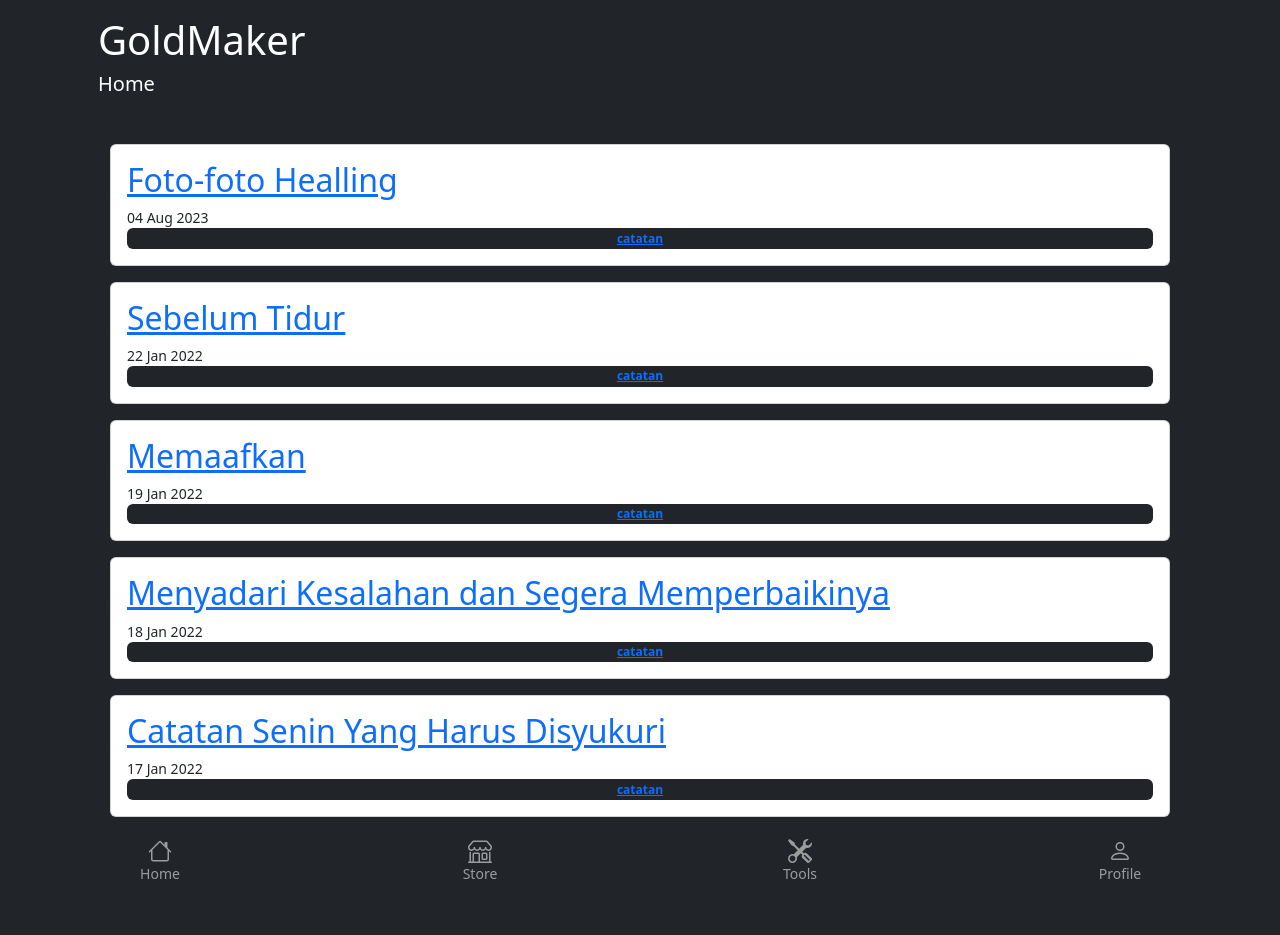
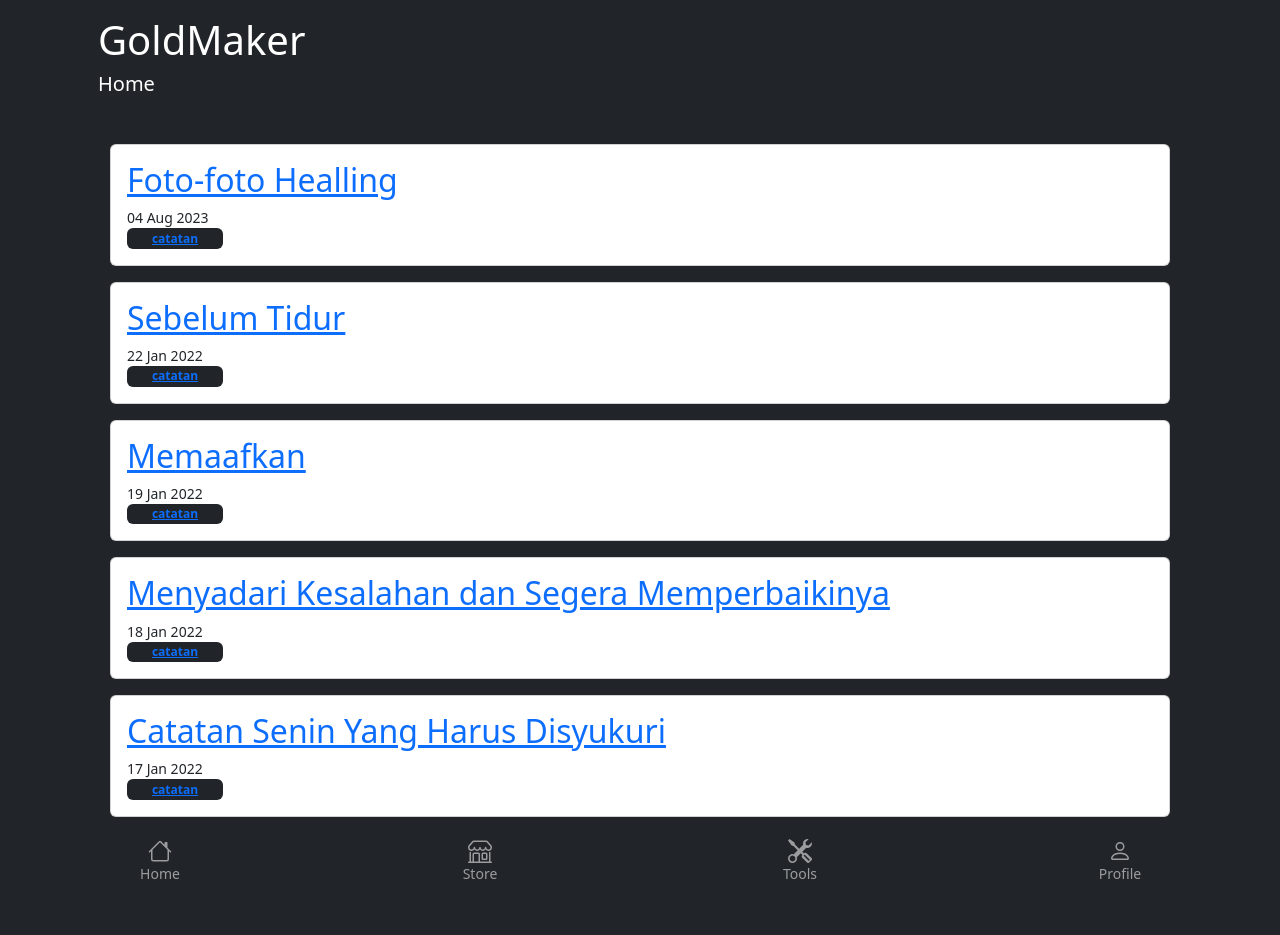
Before and after one commit to angganesia/angganesia.github.io, a Jekyll site: the page built from index.html, in a window 1280 px wide. Built offline with Jekyll 4.4.1, drawn with Linux system fonts in a browser that asks for light colours; the list of posts is cut into pages by our own code.

Commit message:
update index.html

```diff
--- a/index.html
+++ b/index.html
@@ -70,7 +70,7 @@
           <a href="{{site.baseurl}}{{post.url}}"> {{post.title}} </a>
         </h2>
         <small class="date card-text">{{post.date | date_to_string}}</small>
-        <div class="categories badge text-bg-dark text-wrap">
+        <div class="categories badge text-bg-dark text-wrap" style="width: 6rem;">
           {% for c in post.categories %}
           <a href="#!" data-base-url="{{site.baseurl}}" class="category">{{c}}</a>
           {% endfor %}
```
